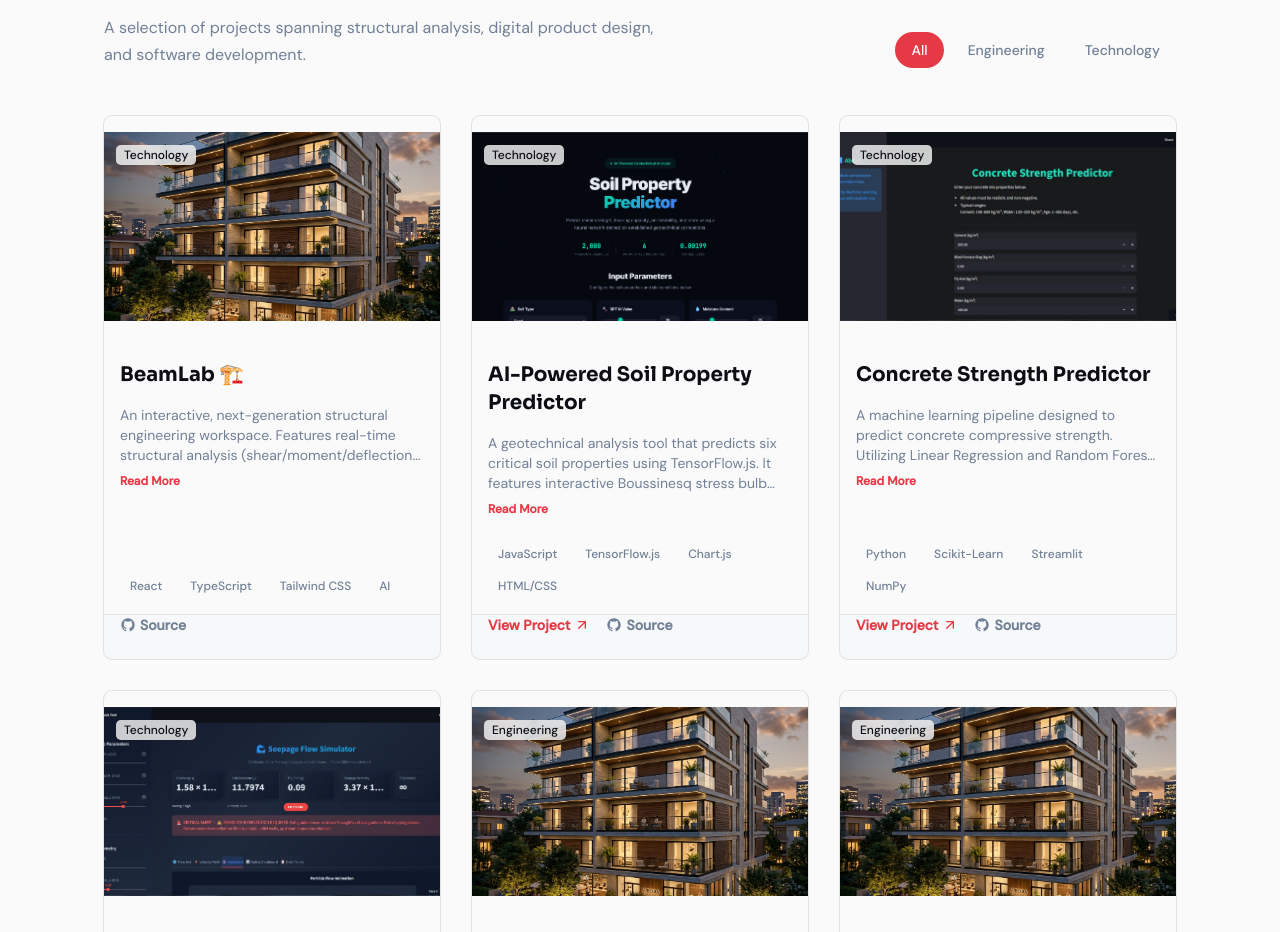
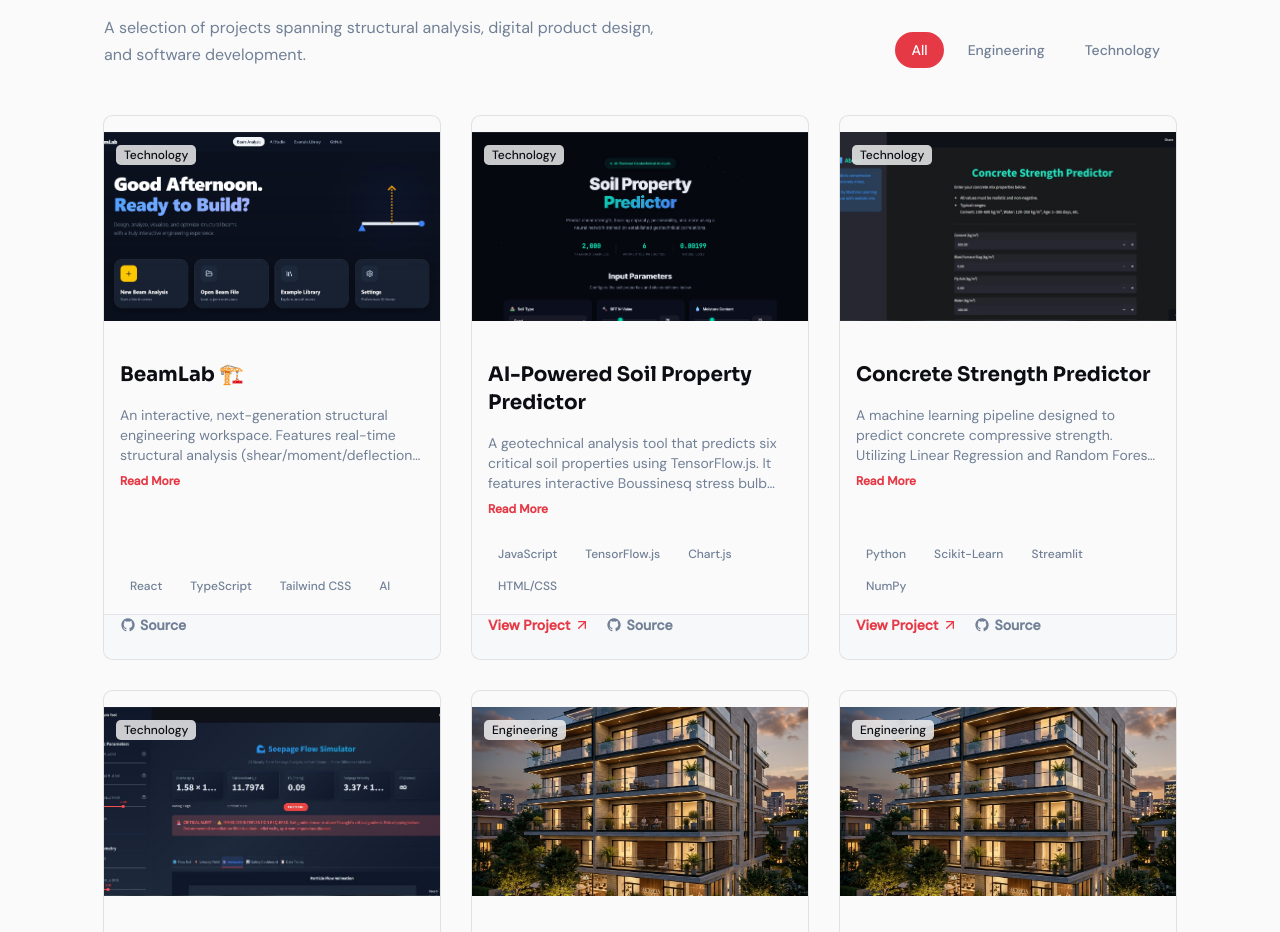
Before and after one commit to biswajeet-bishoyi/Portfolio, a Next.js app: page / in a window 1280 px wide. Shown: the part 4460-5392 px from the top of the page. Built offline with nearby package versions, Linux system fonts and the light colour scheme.

Commit message:
Update BeamLab thumbnail image

```diff
--- a/src/components/sections/projects-section.tsx
+++ b/src/components/sections/projects-section.tsx
@@ -19,7 +19,7 @@ const PROJECTS = [
     title: "BeamLab 🏗️",
     category: "Technology",
     description: "An interactive, next-generation structural engineering workspace. Features real-time structural analysis (shear/moment/deflection), an AI Engineering Studio (\"Archie\"), a Time Machine feature for tracking design evolution, and a cinematic Presentation mode.",
-    image: "/images/building.png",
+    image: "/images/beamlab.png",
     tags: ["React", "TypeScript", "Tailwind CSS", "AI"],
     links: { github: "https://github.com/biswajeet-bishoyi/BeamLab" }
   },
```
Also changed, not shown: public/images/beamlab.png (added).
